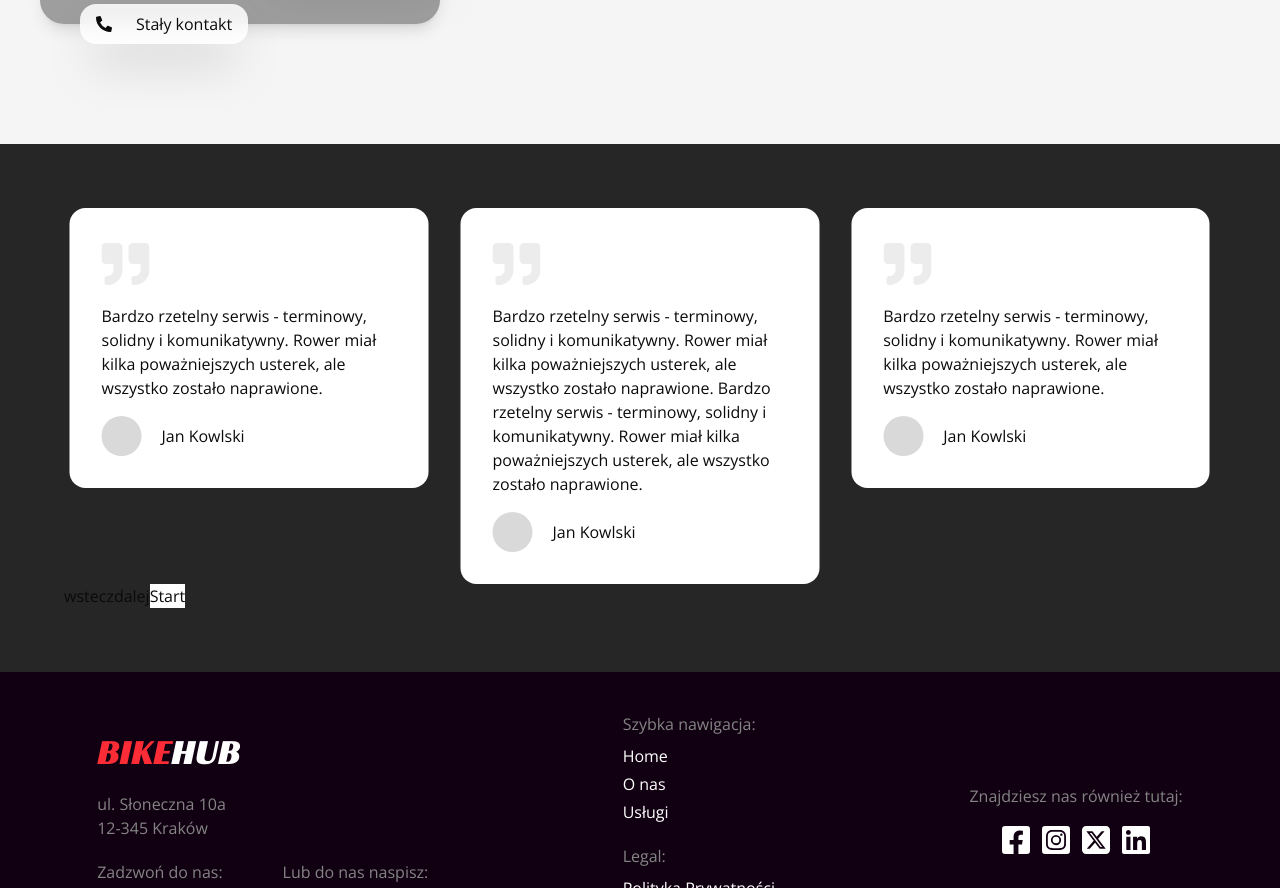
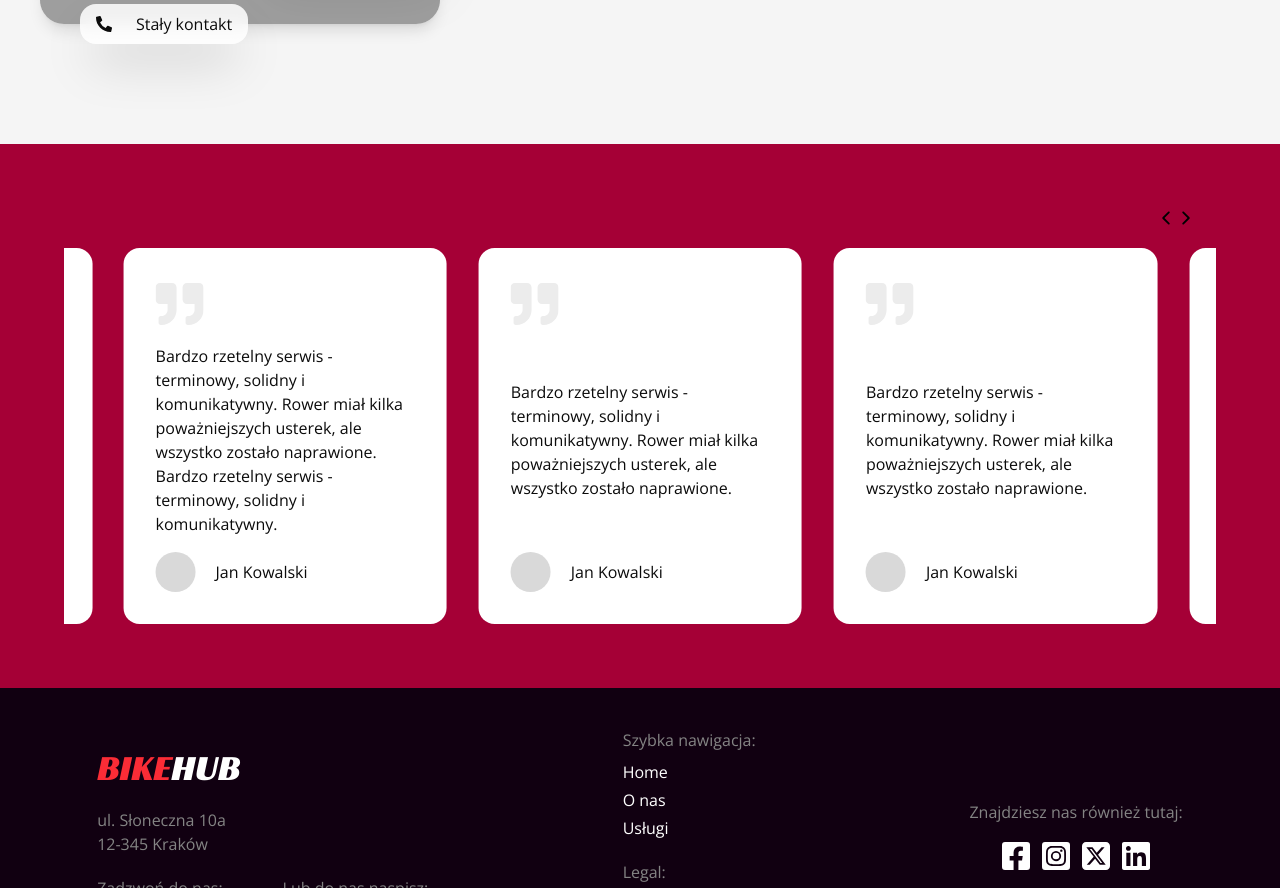
Before and after one commit to KM-WebDev/template-bike, a Next.js app: page / in a window 1280 px wide. Shown: the part 2791-3679 px from the top of the page. Built offline with nearby package versions, Linux system fonts and the light colour scheme; grey boxes are pictures that could not be loaded.

Commit message:
finish Review

```diff
--- a/src/app/page.tsx
+++ b/src/app/page.tsx
@@ -1,7 +1,8 @@
 import About from "@/components/About";
+import CallSection from "@/components/CallSection";
 import Hero from "@/components/Hero/Hero";
 import Highlight from "@/components/Highlight/Highlight";
-import Review from "@/components/Review/Review";
+import Review from "@/components/Review";
 import Section from "@/components/Section";
 // import Logos from "@/components/Logos";
 
@@ -10,11 +11,7 @@ export default function Page() {
         <>
             <Hero />
             <Highlight />
-            <Section className="bg-[#333]">
-                <Section.Content>
-                    <div className="h-[10rem]"></div>
-                </Section.Content>
-            </Section>
+            <CallSection />
             <About />
             <Review />
             {/* <Logos /> */}
--- a/src/components/CallSection.tsx
+++ b/src/components/CallSection.tsx
@@ -2,8 +2,10 @@ import Section from "./Section";
 
 export default function CallSection() {
     return (
-        <Section>
-            <Section.Content>CAll me</Section.Content>
+        <Section className="bg-[#110011]">
+            <Section.Content>
+                <div className="h-[10rem]"></div>
+            </Section.Content>
         </Section>
     );
 }
--- a/src/components/Navigation/Navigation.server.tsx
+++ b/src/components/Navigation/Navigation.server.tsx
@@ -38,7 +38,7 @@ function NavLogo() {
     return (
         <div
             className={cn(
-                "absolute top-1 left-1 rounded-md bg-black/40 p-1 backdrop-blur",
+                "absolute top-[50%] left-5 -translate-y-[50%] rounded-md bg-black/40 p-1 backdrop-blur",
                 "group-data-[scrolled=true]/nav:bg-black group-data-[scrolled=true]/nav:shadow-xl"
             )}
         >
--- /dev/null
+++ b/src/components/Review.tsx
@@ -0,0 +1,63 @@
+import { FaQuoteRight } from "react-icons/fa";
+import Section from "./Section";
+import {
+    Carousel,
+    CarouselNextButton,
+    CarouselPrevButton,
+} from "@/thirdparty/embla/Carousel";
+import { IoIosArrowBack, IoIosArrowForward } from "react-icons/io";
+
+export default function Review() {
+    return (
+        <Section className="bg-rose-800 md:!p-[4rem]">
+            <Section.Content>
+                <div className="relative flex flex-col-reverse gap-5">
+                    <Carousel
+                        slides={Array(8)
+                            .fill(0)
+                            .map((_, i) => {
+                                return <Element key={i} index={i} />;
+                            })}
+                        options={{ loop: true }}
+                        autoplay={{
+                            playOnInit: true,
+                            delay: 5000,
+                            stopOnMouseEnter: true,
+                            stopOnInteraction: false,
+                        }}
+                    >
+                        <div className="flex w-full justify-end px-5 text-xl text-[black]">
+                            <CarouselPrevButton>
+                                <IoIosArrowBack />
+                            </CarouselPrevButton>
+                            <CarouselNextButton>
+                                <IoIosArrowForward />
+                            </CarouselNextButton>
+                        </div>
+                    </Carousel>
+                </div>
+            </Section.Content>
+        </Section>
+    );
+}
+
+function Element({ index }: { index: number }) {
+    return (
+        <div className="flex h-full w-full flex-col justify-between gap-4 rounded-2xl bg-[white] p-8">
+            <div className="text-5xl text-[#ececec]">
+                <FaQuoteRight />
+            </div>
+            <p>
+                Bardzo rzetelny serwis - terminowy, solidny i komunikatywny.
+                Rower miał kilka poważniejszych usterek, ale wszystko zostało
+                naprawione.
+                {index === 0 &&
+                    " Bardzo rzetelny serwis - terminowy, solidny i komunikatywny. "}
+            </p>
+            <div className="flex items-center gap-5">
+                <div className="h-10 w-10 rounded-[50%] bg-[#d9d9d9]"></div>
+                <p>Jan Kowalski</p>
+            </div>
+        </div>
+    );
+}
--- a/src/components/Review/Review.tsx
+++ /dev/null
@@ -1,60 +0,0 @@
-import { FaQuoteRight } from "react-icons/fa";
-import Section from "../Section";
-import {
-    Carousel,
-    CarouselAutoplayProgress,
-    CarouselNextButton,
-    CarouselPrevButton,
-    CarouselToggleAutoplayButton,
-} from "@/thirdparty/embla/Carousel";
-
-export default function Review() {
-    const slides = Array(8)
-        .fill(0)
-        .map((_, i) => {
-            return <Element key={i} index={i} />;
-        });
-
-    const options = { loop: true };
-    return (
-        <Section className="bg-neutral-800 md:!p-[4rem]">
-            <Section.Content>
-                <div className="relative">
-                    <Carousel
-                        slides={slides}
-                        options={options}
-                        autoplay={{
-                            playOnInit: false,
-                            delay: 3000,
-                        }}
-                    >
-                        <CarouselPrevButton>wstecz</CarouselPrevButton>
-                        <CarouselNextButton>dalej</CarouselNextButton>
-                        <CarouselToggleAutoplayButton />
-                    </Carousel>
-                </div>
-            </Section.Content>
-        </Section>
-    );
-}
-
-function Element({ index }: { index: number }) {
-    return (
-        <div className="flex h-fit w-full flex-col gap-4 rounded-2xl bg-[white] p-8">
-            <div className="text-5xl text-[#ececec]">
-                <FaQuoteRight />
-            </div>
-            <p>
-                Bardzo rzetelny serwis - terminowy, solidny i komunikatywny.
-                Rower miał kilka poważniejszych usterek, ale wszystko zostało
-                naprawione.
-                {index === 0 &&
-                    "  Bardzo rzetelny serwis - terminowy, solidny i komunikatywny. Rower miał kilka poważniejszych usterek, ale wszystko zostało naprawione."}
-            </p>
-            <div className="flex items-center gap-5">
-                <div className="h-10 w-10 rounded-[50%] bg-[#d9d9d9]"></div>
-                <p>Jan Kowlski</p>
-            </div>
-        </div>
-    );
-}
--- a/src/thirdparty/embla/Carousel.tsx
+++ b/src/thirdparty/embla/Carousel.tsx
@@ -11,7 +11,6 @@ import { useAutoplay, UseAutoplayType } from "./EmblaCarouselAutoplay";
 import { useAutoplayProgress } from "./EmblaCarouselAutoplayProgress";
 import { usePrevNextButtons } from "./EmblaCarouselArrowButtons";
 import { cn } from "@/lib/utils/cn";
-import "./css/Embla.css";
 
 interface CarouselContext {
     emblaApi: EmblaCarouselType | undefined;
@@ -31,15 +30,22 @@ const CarouselContext = createContext<CarouselContext>({
     autoplayApi: undefined,
 });
 
-type PropType = {
+interface CarouselProps {
     slides: React.ReactNode[];
     options?: EmblaOptionsType;
     plugins?: EmblaPluginType[];
     children: React.ReactNode;
     autoplay?: AutoplayOptionsType;
-};
+    stretchItems?: boolean;
+}
 
-export function Carousel({ slides, options, children, autoplay }: PropType) {
+export function Carousel({
+    slides,
+    options,
+    children,
+    autoplay,
+    stretchItems = true,
+}: CarouselProps) {
     const plugins: EmblaPluginType[] = [];
     if (autoplay) plugins.push(Autoplay(autoplay));
     const [emblaRef, emblaApi] = useEmblaCarousel(options, plugins);
@@ -53,6 +59,7 @@ export function Carousel({ slides, options, children, autoplay }: PropType) {
         onNextButtonClick,
     } = usePrevNextButtons(emblaApi);
 
+    // Snowy: Needs to be memoize to prevent unecessary rerenders. (React thing)
     const contextValue = React.useMemo(() => {
         return {
             emblaApi,
@@ -77,7 +84,7 @@ export function Carousel({ slides, options, children, autoplay }: PropType) {
                 className={cn(
                     "w-full",
                     "[--slide-spacing:2rem]",
-                    "[--slide-size:33%]"
+                    "[--slide-size:80%] lg:[--slide-size:40%] xl:[--slide-size:30%]"
                 )}
             >
                 <div className="overflow-hidden" ref={emblaRef}>
@@ -85,7 +92,8 @@ export function Carousel({ slides, options, children, autoplay }: PropType) {
                         className={cn(
                             "flex",
                             "[touch-action:pan-y_pinch-zoom]",
-                            "ml-[calc(var(--slide-spacing)*-1)]"
+                            "ml-[calc(var(--slide-spacing)*-1)]",
+                            stretchItems && "items-stretch"
                         )}
                     >
                         {slides.map((Element, index) => (
@@ -103,8 +111,8 @@ export function Carousel({ slides, options, children, autoplay }: PropType) {
                         ))}
                     </div>
                 </div>
-                {children}
             </div>
+            {children}
         </CarouselContext.Provider>
     );
 }
@@ -120,7 +128,7 @@ export function CarouselToggleAutoplayButton({
 
     return (
         <button
-            className={cn("bg-white", className)}
+            className={cn("", className)}
             onClick={toggleAutoplay}
             type="button"
         >
@@ -169,17 +177,13 @@ function Button({
         onNextButtonClick,
         onPrevButtonClick,
     } = useContext(CarouselContext);
-
-    const handler =
-        direction === "prev" ? onPrevButtonClick : onNextButtonClick;
-    const disabled = direction === "prev" ? prevBtnDisabled : nextBtnDisabled;
+    const isPrev = direction === "prev";
+    const handler = isPrev ? onPrevButtonClick : onNextButtonClick;
+    const disabled = isPrev ? prevBtnDisabled : nextBtnDisabled;
 
     function handleClick() {
-        if (autoplayApi) {
-            autoplayApi.onAutoplayButtonClick(handler);
-        } else {
-            handler();
-        }
+        if (autoplayApi) autoplayApi.onAutoplayButtonClick(handler);
+        else handler();
     }
 
     return (
@@ -191,7 +195,7 @@ function Button({
 
 interface DirButton {
     className?: string;
-    children: string;
+    children: string | React.ReactNode;
 }
 export function CarouselPrevButton({ className, children }: DirButton) {
     return (
```
